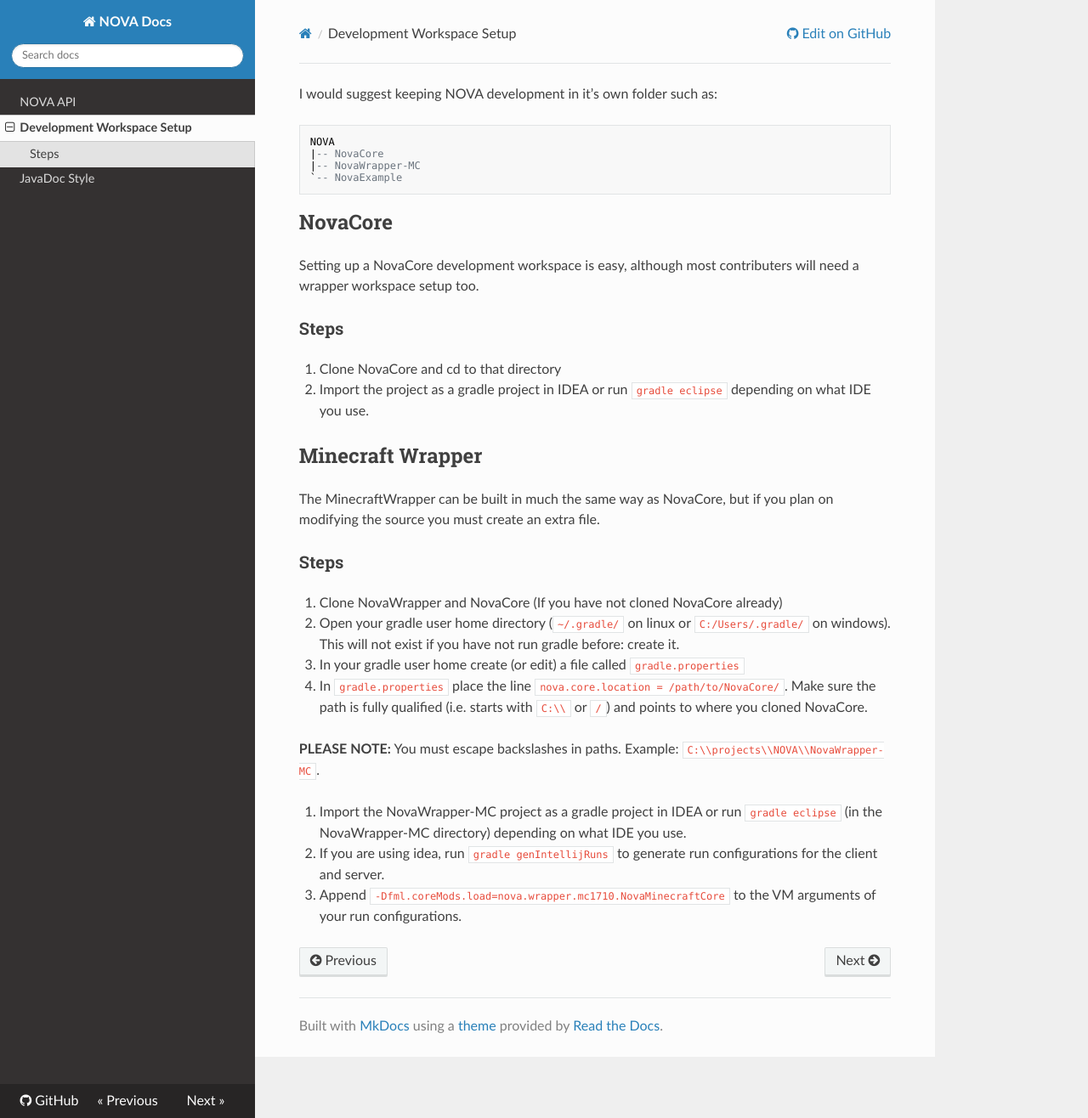
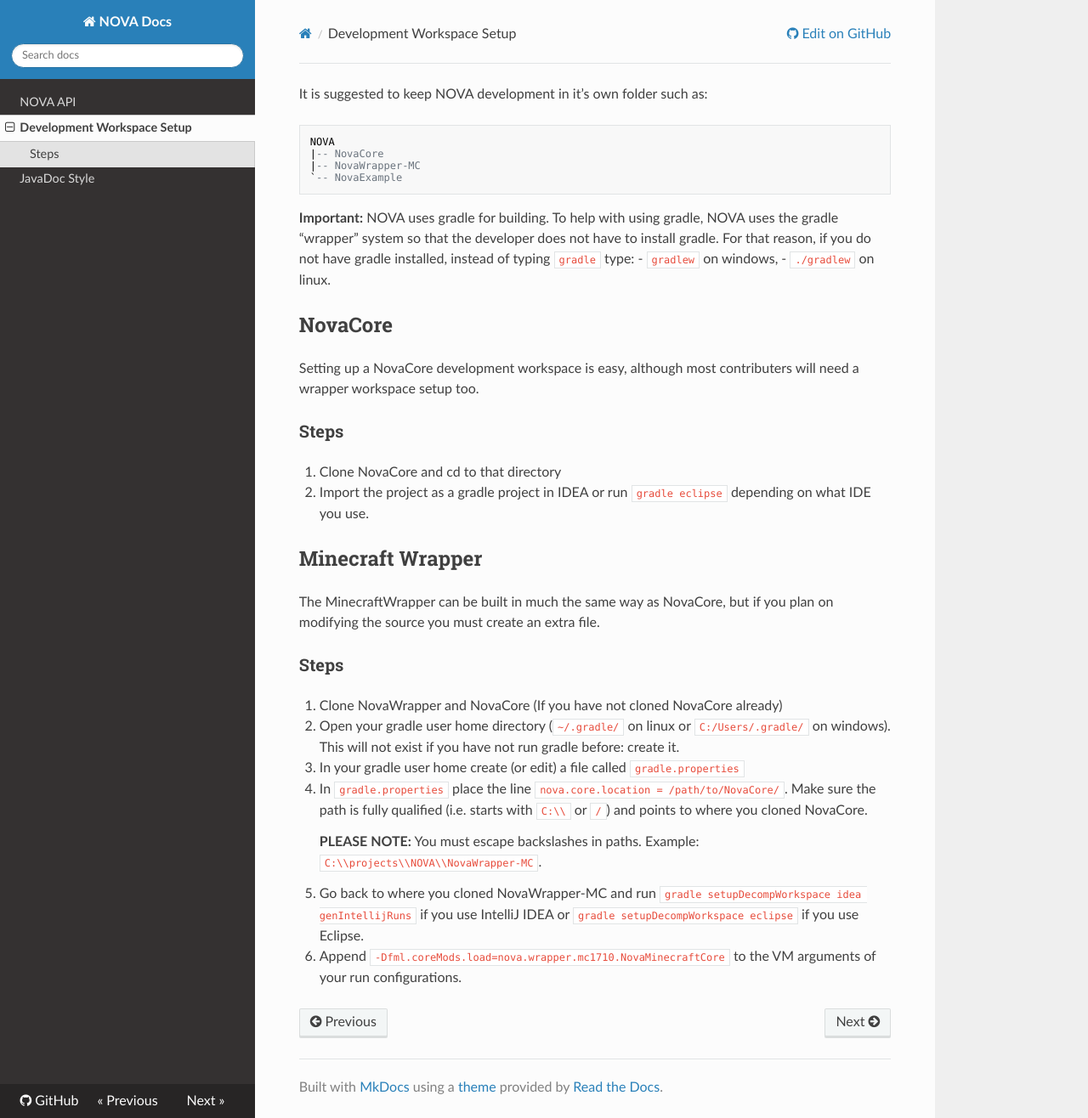
Before and after one commit to NOVA-Team/docs, an MkDocs documentation site: the page built from docs/Development Workspace Setup.md, in a window 1280 px wide and 1316 px high. Shown: the whole window at 85% size. Built offline with MkDocs 1.6.1, drawn with Linux system fonts in a browser that asks for light colours; nearby versions of some CDN libraries.

Commit message:
Update Development Workspace Setup.md

````diff
--- a/docs/Development Workspace Setup.md
+++ b/docs/Development Workspace Setup.md
@@ -1,10 +1,15 @@
-I would suggest keeping NOVA development in it's own folder such as:
+It is suggested to keep NOVA development in it's own folder such as:
 ```
 NOVA
 |-- NovaCore
 |-- NovaWrapper-MC
 `-- NovaExample
 ```
+
+**Important:**
+NOVA uses gradle for building. To help with using gradle, NOVA uses the gradle "wrapper" system so that the developer does not have to install gradle. For that reason, if you do not have gradle installed, instead of typing `gradle` type:
+- `gradlew` on windows,
+- `./gradlew` on linux.
 
 ## NovaCore
 Setting up a NovaCore development workspace is easy, although most contributers will need a wrapper workspace setup too.
@@ -22,8 +27,7 @@
 3. In your gradle user home create (or edit) a file called `gradle.properties`
 4. In `gradle.properties` place the line `nova.core.location = /path/to/NovaCore/`. Make sure the path is fully qualified (i.e. starts with `C:\\` or `/`) and points to where you cloned NovaCore.
 
-  **PLEASE NOTE:** You must escape backslashes in paths. Example: `C:\\projects\\NOVA\\NovaWrapper-MC`.
+    **PLEASE NOTE:** You must escape backslashes in paths. Example: `C:\\projects\\NOVA\\NovaWrapper-MC`.
 
-5. Import the NovaWrapper-MC project as a gradle project in IDEA or run `gradle eclipse` (in the NovaWrapper-MC directory) depending on what IDE you use.
-6. If you are using idea, run `gradle genIntellijRuns` to generate run configurations for the client and server.
+5. Go back to where you cloned NovaWrapper-MC and run `gradle setupDecompWorkspace idea genIntellijRuns` if you use IntelliJ IDEA or `gradle setupDecompWorkspace eclipse` if you use Eclipse.
 6. Append `-Dfml.coreMods.load=nova.wrapper.mc1710.NovaMinecraftCore` to the VM arguments of your run configurations.
````
